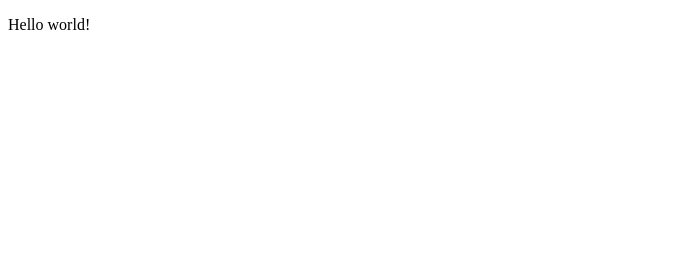
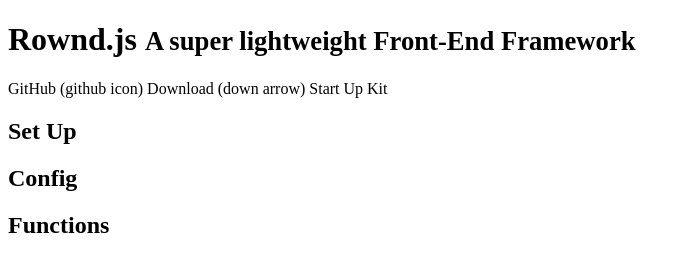
Before and after one commit to silverlight513/Rownd, a plain HTML site: page index.html in a window 1280 px wide. Shown: the whole page, without its empty margins (0-690 px from the left). Drawn offline with Linux system fonts and the light colour scheme.

Commit message:
added headers to the homepage

```diff
--- a/index.html
+++ b/index.html
@@ -2,12 +2,38 @@
   <head>
     <meta charset="utf-8">
     <meta http-equiv="X-UA-Compatible" content="IE=edge">
-    <title>Rownd</title>
+    <title>Rownd.js</title>
     <meta name="description" content="">
     <meta name="viewport" content="width=device-width, initial-scale=1">
   </head>
   <body>
-    <p>Hello world!</p>
+
+    <!-- // Header section // -->
+
+    <h1>Rownd.js <small>A super lightweight Front-End Framework</small></h1>
+
+    <div>
+      <span>GitHub (github icon)</span>
+      <span>Download (down arrow)</span>
+      <span>Start Up Kit</span>
+    </div>
+
+    <!-- \\ End of header section \\ -->
+
+    <!-- // Set up section // -->
+    <h2>Set Up</h2>
+
+    <!-- \\ End of set up section -->
+
+    <!-- // Config section // -->
+    <h2>Config</h2>
+
+    <!-- \\ End of config section \\ -->
+
+    <!-- // Functions section // -->
+    <h2>Functions</h2>
+
+    <!-- \\ End of functions section \\ -->
 
 
     <!-- Google Analytics -->
```
